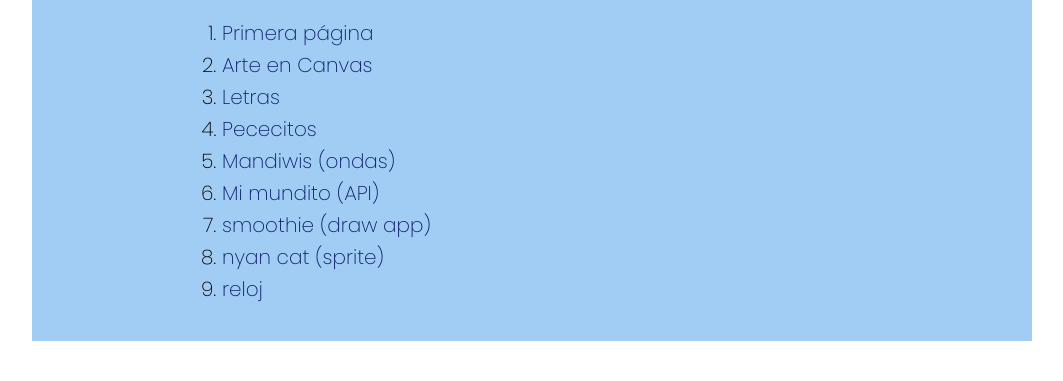
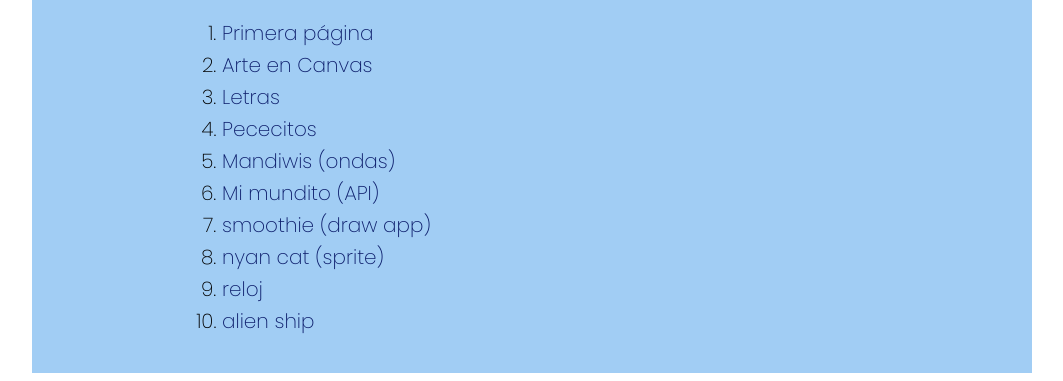
Before and after one commit to zero-onlin3/graficas_compclass, a plain HTML site: page index.html in a window 1280 px wide. Shown: the part 633-1014 px from the top of the page, without its empty margins (108-1171 px from the left). Before the commit the page ends 982 px from the top, so only its background shows below. Drawn offline with Linux system fonts and the light colour scheme; a web font is replaced by a local one.

Commit message:
Update index.html

```diff
--- a/index.html
+++ b/index.html
@@ -72,6 +72,7 @@
             <li><a href="draw/draw2.html"> smoothie (draw app) </a></li>
             <li><a href="sprite/spritee.html"> nyan cat (sprite) </a></li>
             <li><a href="relojito/relojito.html"> reloj </a></li>
+            <li><a href="navecita/navecita.html"> alien ship </a></li>
         </ol>
         <br>
         <br>
```
